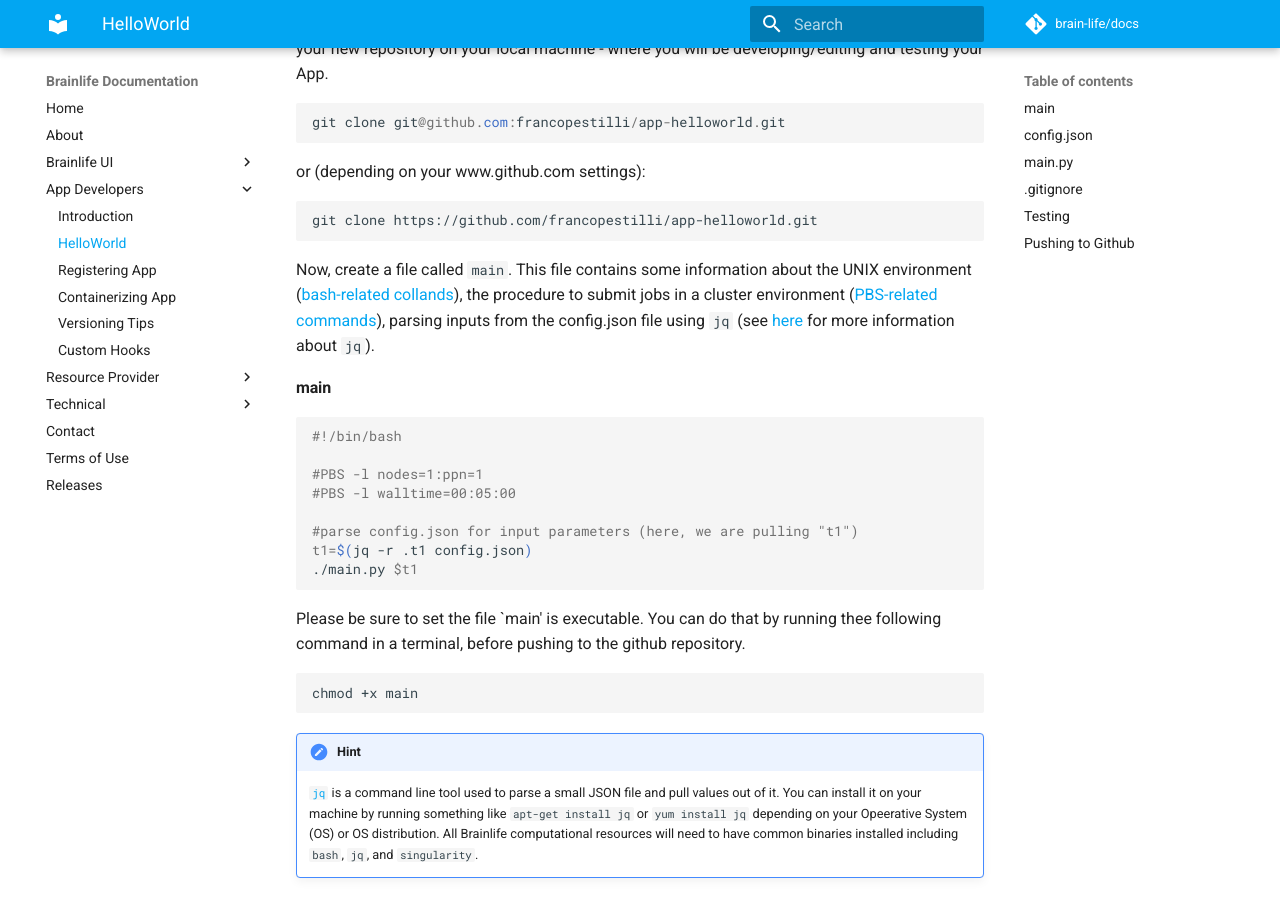
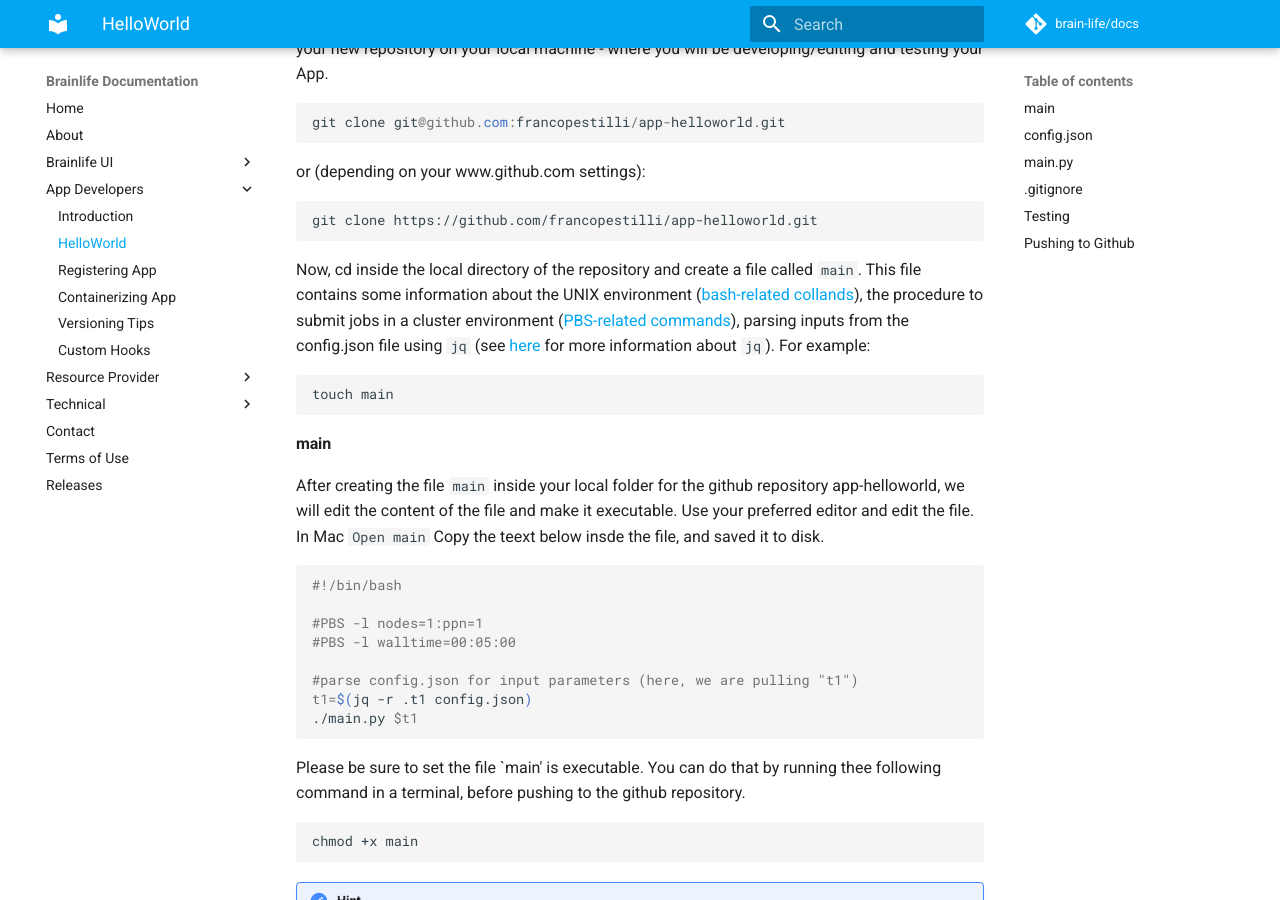
Before and after one commit to brainlife/docs, an MkDocs documentation site: the page built from docs/apps/helloworld.md, in a window 1280 px wide and 900 px high, scrolled down 387 px. Built offline with MkDocs 1.6.1 and Material for MkDocs 9.7.7, drawn with Linux system fonts in a browser that asks for light colours; comment, search, counter and statistics services are not loaded; old or Windows-style settings are respelled for this version of MkDocs.

Commit message:
Update helloworld.md

````diff
--- a/docs/apps/helloworld.md
+++ b/docs/apps/helloworld.md
@@ -16,9 +16,13 @@
 git clone https://github.com/francopestilli/app-helloworld.git
 ```
 
-Now, create a file called `main`. This file contains some information about the UNIX environment ([bash-related collands](https://en.wikipedia.org/wiki/Bash_(Unix_shell))), the procedure to submit jobs in a cluster environment ([PBS-related commands](https://kb.iu.edu/d/avmy)), parsing inputs from the config.json file using `jq` (see [here](https://stedolan.github.io/jq/) for more information about `jq`).
+Now, cd inside the local directory of the repository and create a file called `main`. This file contains some information about the UNIX environment ([bash-related collands](https://en.wikipedia.org/wiki/Bash_(Unix_shell))), the procedure to submit jobs in a cluster environment ([PBS-related commands](https://kb.iu.edu/d/avmy)), parsing inputs from the config.json file using `jq` (see [here](https://stedolan.github.io/jq/) for more information about `jq`). For example:
+```
+touch main
+```
 
 #### main
+After creating the file `main` inside your local folder for the github repository app-helloworld, we will edit the content of the file and make it executable. Use your preferred editor and edit the file. In Mac `Open main` Copy the teext below insde the file, and saved it to disk.
 
 ```bash
 #!/bin/bash
````
